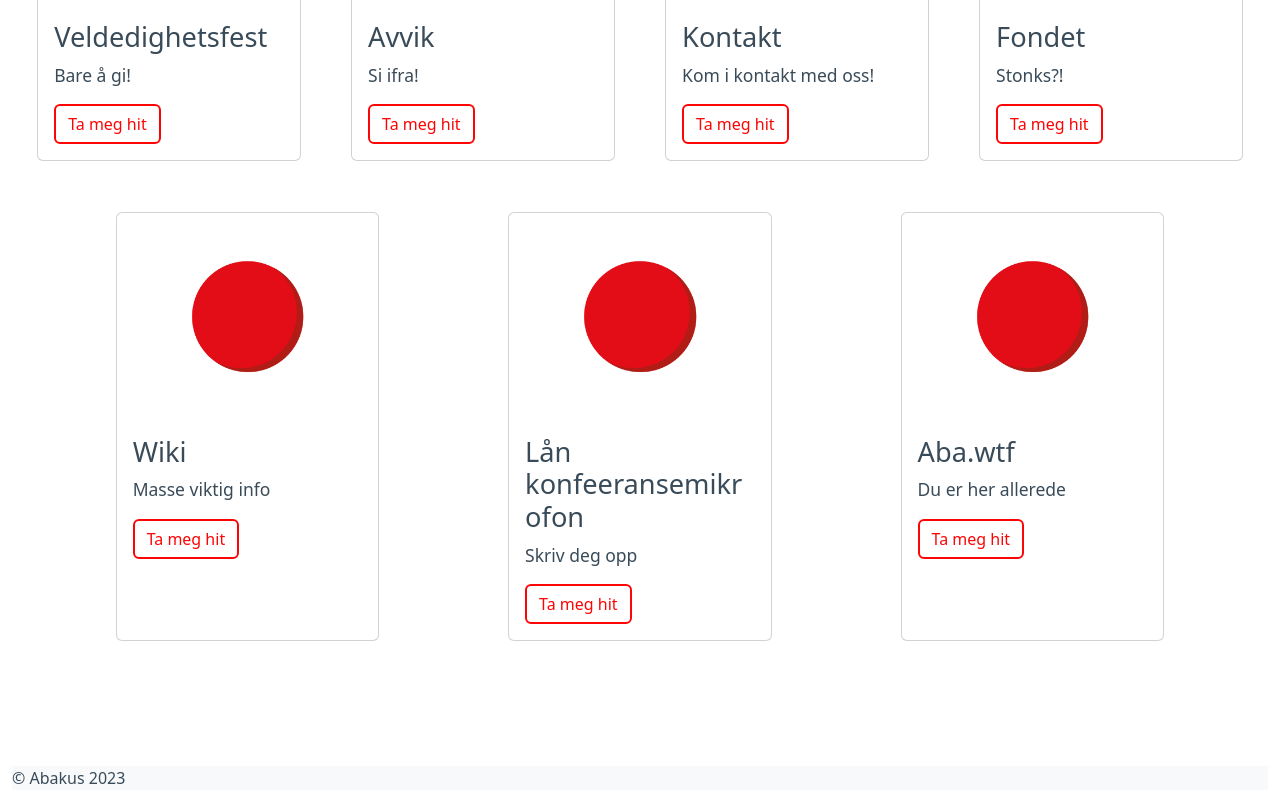
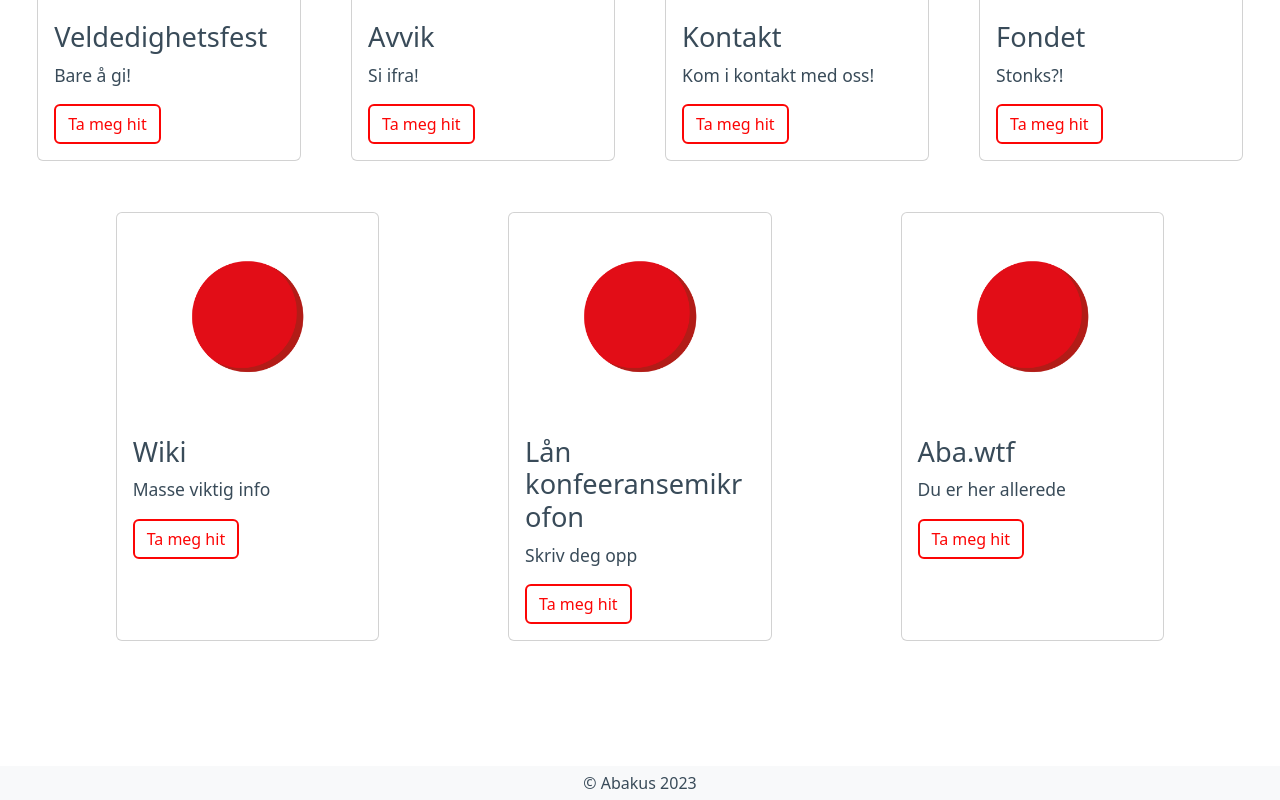
Before and after one commit to webkom/abanav, a React (Create React App) app: page / in a window 1280 px wide. Shown: the part 1156-1956 px from the top of the page. Built offline with nearby package versions, Linux system fonts and the light colour scheme.

Commit message:
Aligned footer better

```diff
--- a/src/App.tsx
+++ b/src/App.tsx
@@ -3,10 +3,12 @@ import SiteViews from "./components/SiteViews";
 import Footer from "./components/Footer";
 function App() {
   return (
-    <div className="container-xxl">
-      <Header />
-      <SiteViews></SiteViews>
-      <Footer />
+    <div>
+        <div className="container-xxl">
+            <Header />
+            <SiteViews></SiteViews>
+        </div>
+        <Footer />
     </div>
   );
 }
--- a/src/styles/App.css
+++ b/src/styles/App.css
@@ -110,4 +110,7 @@ body {
 .footer {
     background-color: rgb(248, 249, 250);
     font-family: var(--bs-body-font-family);
+    text-align: center;
+    padding-bottom: 5px;
+    padding-top: 5px;
 }
```
